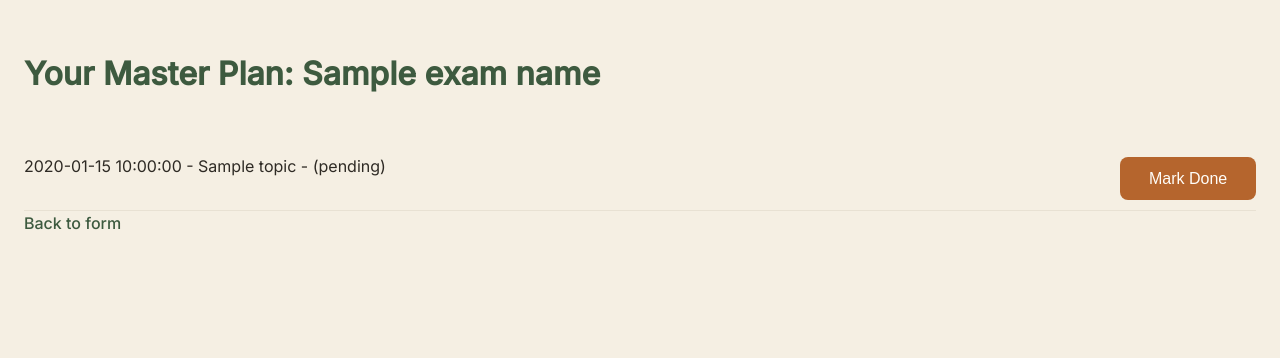
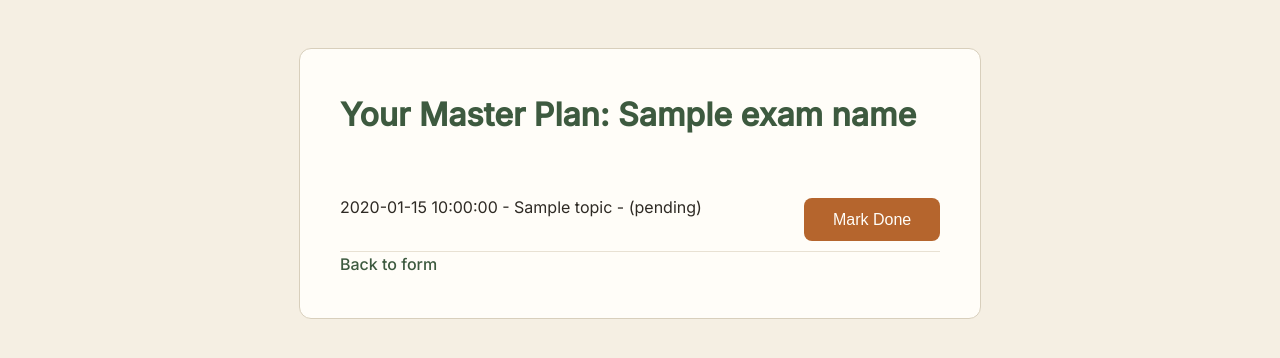
Before and after one commit to dhanisingh1317-gif/exam-cracker-ai, a Flask app: template templates/result.html in a window 1280 px wide. Shown: the top 358 px of the page. Run offline with Flask 2, Linux system fonts and the light colour scheme; the template is opened without the code that fills it: most values are stand-ins (such as "Sample title", 1, 10 or a date in 2020).

Commit message:
Style result page with completed task list and mark-done button

```diff
--- a/templates/result.html
+++ b/templates/result.html
@@ -5,20 +5,22 @@
     <link rel="stylesheet" href="{{ url_for('static', filename='style.css') }}">
 </head>
 <body>
+    <div class="container">
         <h1>Your Master Plan: {{ exam_name }}</h1>
         <ul>
             {% for task in tasks %}
-        <li>
-            {{task.date}} - {{task.topic}} - ({{task.status}})
-            {% if task.status == "pending"%}
+                <li class="{{ 'completed' if task.status != 'pending' else '' }}">
+                    {{ task.date }} - {{ task.topic }} - ({{ task.status }})
+                    {% if task.status == "pending" %}
                         <form method="POST" action="/mark_done" style="display:inline;">
-                    <input type="hidden" name="topic" value="{{task.topic}}">
-                    <button type="submit">Mark Done</button>
+                            <input type="hidden" name="topic" value="{{ task.topic }}">
+                            <button type="submit" class="mark-btn">Mark Done</button>
                         </form>
                     {% endif %}
                 </li>
             {% endfor %}
         </ul>
         <p><a href="/">Back to form</a></p>
+    </div>
 </body>
 </html>
```
Lines whose indentation alone changed are shown as unchanged.
